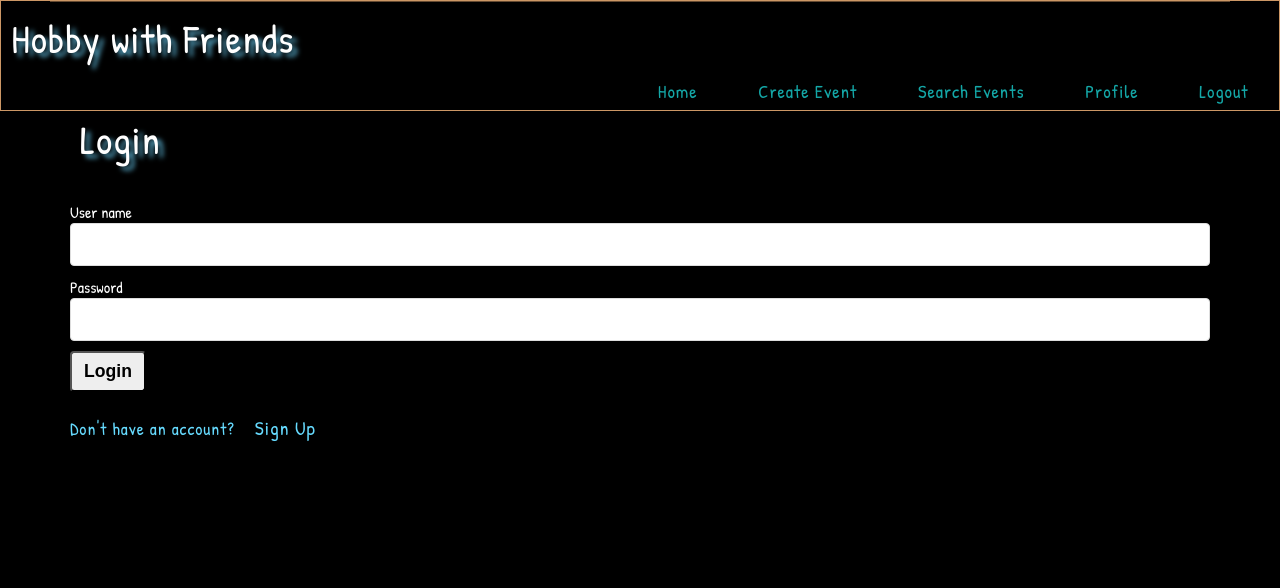
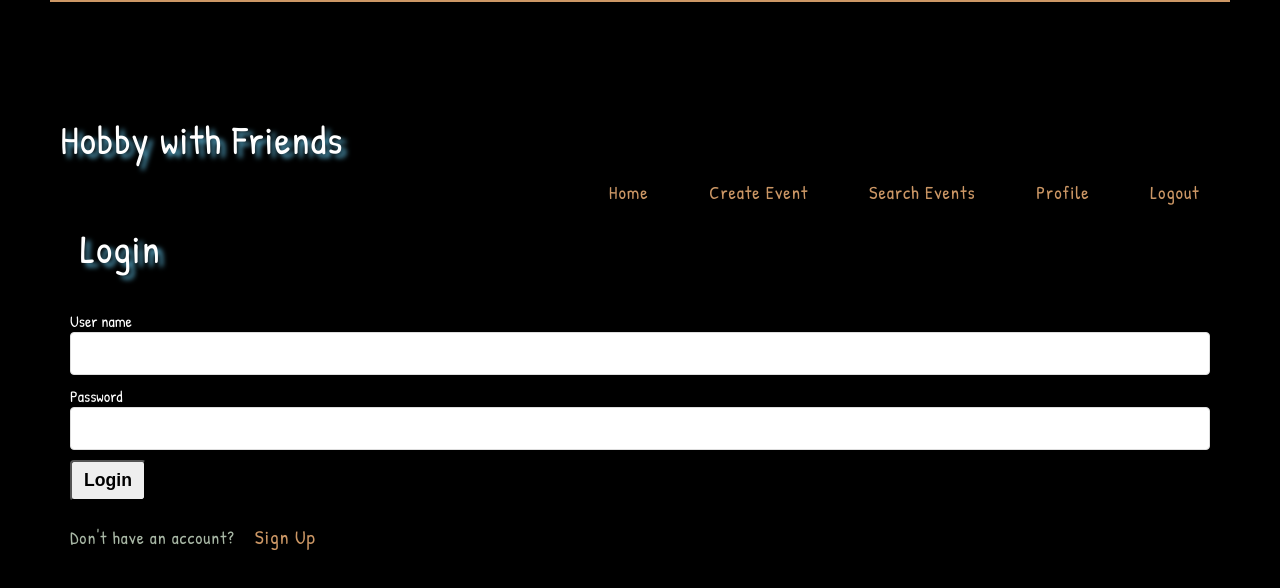
Before and after one commit to amichot/hobby-with-friends, a React (Create React App) app: page / in a window 1280 px wide. Shown: the top 588 px of the page. Built offline with nearby package versions, Linux system fonts and the light colour scheme.

Commit message:
revert changes

```diff
--- a/src/components/App/App.css
+++ b/src/components/App/App.css
@@ -78,6 +78,7 @@ ul {
     -o-background-size: cover;
     -ms-background-size: cover;
     background-size: cover;
+    position: relative;
 }
 
 .layer {
--- a/src/components/Header/Header.css
+++ b/src/components/Header/Header.css
@@ -2,13 +2,7 @@
 
   header {
     background-size: cover;
-    position: fixed;
-    top: 0px;
-    right: 20px;
-    z-index: 9;
-    transform: translate(20px, 0px);
-    background: rgba(0, 0, 0, 0.5);
-    border: 1px solid #CC9765;
+    position: relative;
     width: 100%;
 }
 
@@ -30,12 +24,11 @@ nav {
     display: initial;
     margin: 0;
     letter-spacing: 1px;
-    color: rgb(20, 167, 167);
+    color: #CC9765;
     padding: 0;
     font-size: 0.9em;
     font-weight: 800;
     text-transform: capitalize;
-    color: rgb(20, 167, 167);
     text-shadow: 0 1px 2px rgba(0, 0, 0, 0.37);
     font-family: 'M PLUS Rounded 1c', sans-serif;
 
@@ -77,7 +70,7 @@ nav ul li {
 /* Styling the links */
 
 nav ul.menu li a {
-    color: rgb(20, 167, 167);
+    color: #CC9765;
     text-transform: capitalize;
     font-size: 0.95em;
     letter-spacing: 2px;
@@ -133,7 +126,7 @@ nav ul ul li {
 }
 
 nav ul.menu li ul li a {
-    color: rgb(20, 167, 167);
+    color: #CC9765;
     padding: 5px 10px;
     display: block;
 }
@@ -175,7 +168,7 @@ li > a:only-child:after {
         margin: 0;
     }
     nav a {
-      color: rgb(20, 167, 167)
+      color: #CC9765
     }
 
     /* Hide the navigation menu by default */
@@ -241,7 +234,7 @@ li > a:only-child:after {
         padding: 0 40px;
     }
     nav ul.menu li a {
-        color:rgb(20, 167, 167);
+        color:#CC9765;
     }
 
     nav a:hover,
@@ -253,7 +246,7 @@ li > a:only-child:after {
     nav ul ul a,
     nav ul ul ul a {
         padding: 14px 20px;
-        color:rgb(20, 167, 167);
+        color:#CC9765;
         font-size: 15px;
     }
 
@@ -314,7 +307,7 @@ li > a:only-child:after {
         text-align: center;
         margin: auto;
         width: 70%;
-        color: rgb(20, 167, 167);
+        color: #CC9765;
     }
 
 }
--- a/src/index.css
+++ b/src/index.css
@@ -11,11 +11,11 @@ body {
 }
 
 p {
-  color: #66dbff;
+  color: #A9B8A6;
 }
 
 a {
-  color: #66dbff;
+  color: #CC9765;
 }
 
 .blue {
```
